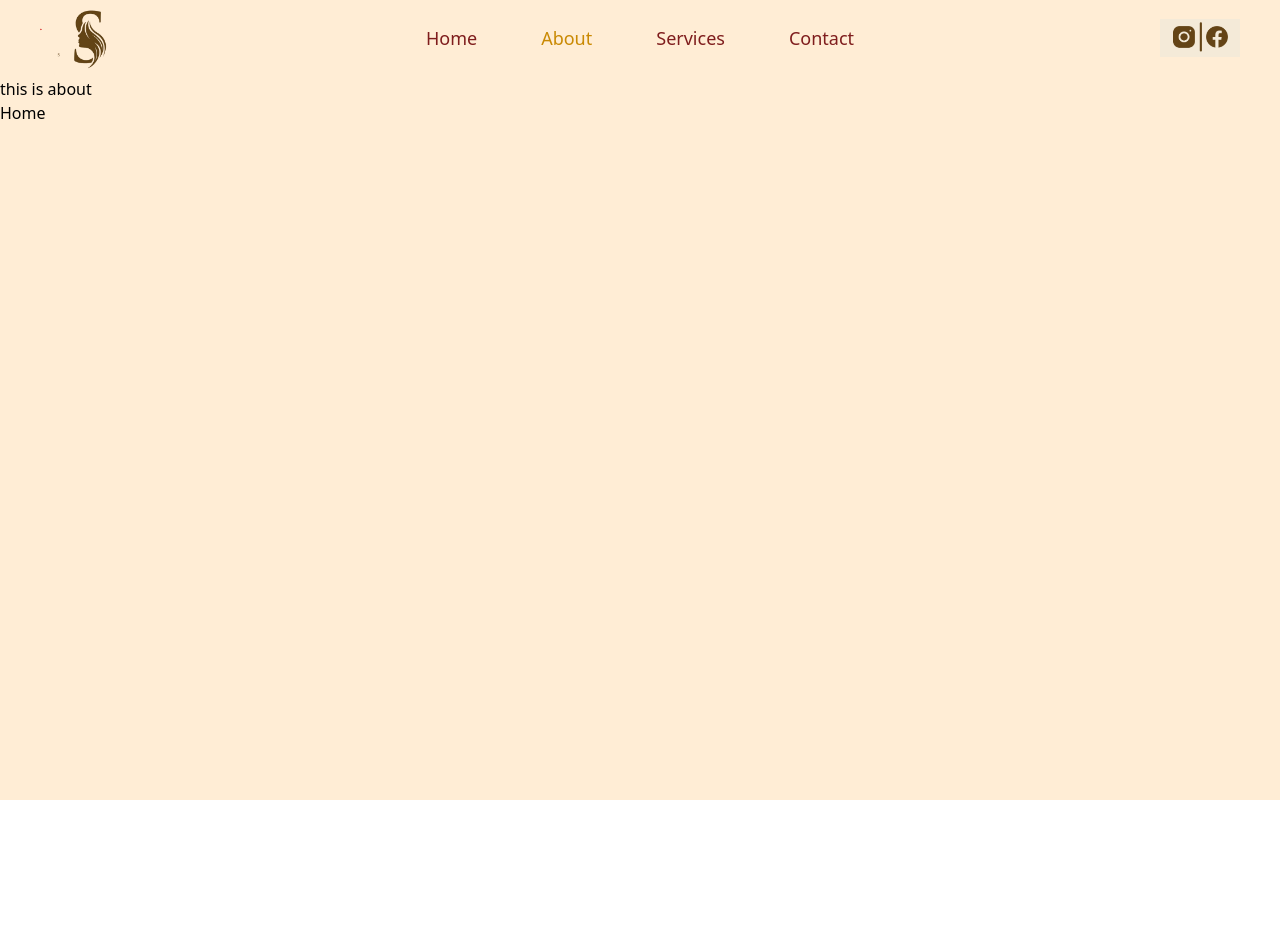
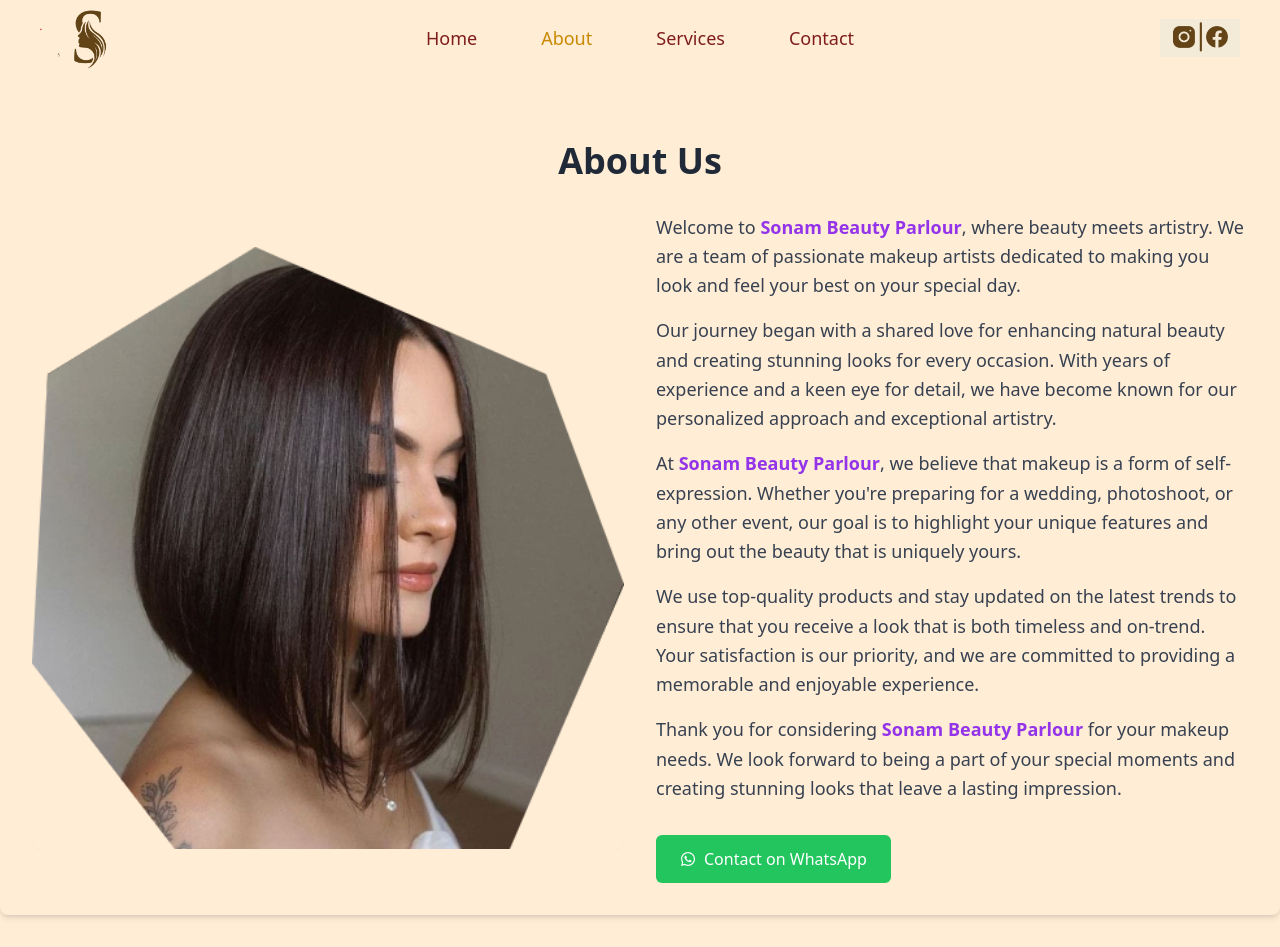
Before and after one commit to YuvrajSinghJadon/ParlourSite, a React (Vite) app in the folder parlour-project/: page /about in a window 1280 px wide. Before the commit the page ends 800 px from the top, so only its background shows below. Built offline with nearby package versions, Linux system fonts and the light colour scheme.

Commit message:
changed the About Page

```diff
--- a/parlour-project/src/components/About.jsx
+++ b/parlour-project/src/components/About.jsx
@@ -1,16 +1,83 @@
-import React from 'react'
-import { Link } from 'react-router-dom'
+import React from "react";
+import photo from "/cropped.png";
+import { FaWhatsapp } from "react-icons/fa";
 
 const About = () => {
   return (
-    <div>
-        <div>this is about</div>
-    <Link to='/' >
-        <p>Home</p>
-    </Link>
+    <div className="container mx-auto my-8 p-8 bg-orange-100 rounded-lg shadow-md">
+      <h2 className="text-4xl font-bold mb-8 text-center text-gray-800">
+        About Us
+      </h2>
+
+      <div className="grid grid-cols-1 md:grid-cols-2 gap-8 items-center">
+        <div className="relative overflow-hidden rounded-lg">
+          <img
+            src={photo}
+            alt="Profile"
+            className="w-full h-auto rounded-lg shadow-md transform hover:scale-105 transition-transform duration-300"
+          />
+        </div>
+
+        <div>
+          <p className="text-gray-700 mb-4 text-lg leading-relaxed">
+            Welcome to{" "}
+            <span className="font-bold text-purple-600">
+              Sonam Beauty Parlour
+            </span>
+            , where beauty meets artistry. We are a team of passionate makeup
+            artists dedicated to making you look and feel your best on your
+            special day.
+          </p>
+
+          <p className="text-gray-700 mb-4 text-lg leading-relaxed">
+            Our journey began with a shared love for enhancing natural beauty
+            and creating stunning looks for every occasion. With years of
+            experience and a keen eye for detail, we have become known for our
+            personalized approach and exceptional artistry.
+          </p>
+
+          <p className="text-gray-700 mb-4 text-lg leading-relaxed">
+            At{" "}
+            <span className="font-bold text-purple-600">
+              Sonam Beauty Parlour
+            </span>
+            , we believe that makeup is a form of self-expression. Whether
+            you're preparing for a wedding, photoshoot, or any other event, our
+            goal is to highlight your unique features and bring out the beauty
+            that is uniquely yours.
+          </p>
+
+          <p className="text-gray-700 mb-4 text-lg leading-relaxed">
+            We use top-quality products and stay updated on the latest trends to
+            ensure that you receive a look that is both timeless and on-trend.
+            Your satisfaction is our priority, and we are committed to providing
+            a memorable and enjoyable experience.
+          </p>
+
+          <p className="text-gray-700 mb-4 text-lg leading-relaxed">
+            Thank you for considering{" "}
+            <span className="font-bold text-purple-600">
+              Sonam Beauty Parlour
+            </span>{" "}
+            for your makeup needs. We look forward to being a part of your
+            special moments and creating stunning looks that leave a lasting
+            impression.
+          </p>
+          <div className="flex items-center mt-8">
+            <a
+              href="https://wa.me/7828970454"
+              target="_blank"
+              rel="noopener noreferrer"
+              className="flex items-center bg-green-500 text-white py-3 px-6 rounded-md hover:bg-green-600 focus:outline-none focus:shadow-outline-green transition duration-300"
+            >
+              <FaWhatsapp className="mr-2" />
+              Contact on WhatsApp
+            </a>
+          </div>
+        </div>
+      </div>
     </div>
+  );
+};
 
-  )
-}
-
-export default About
+export default About;
```
